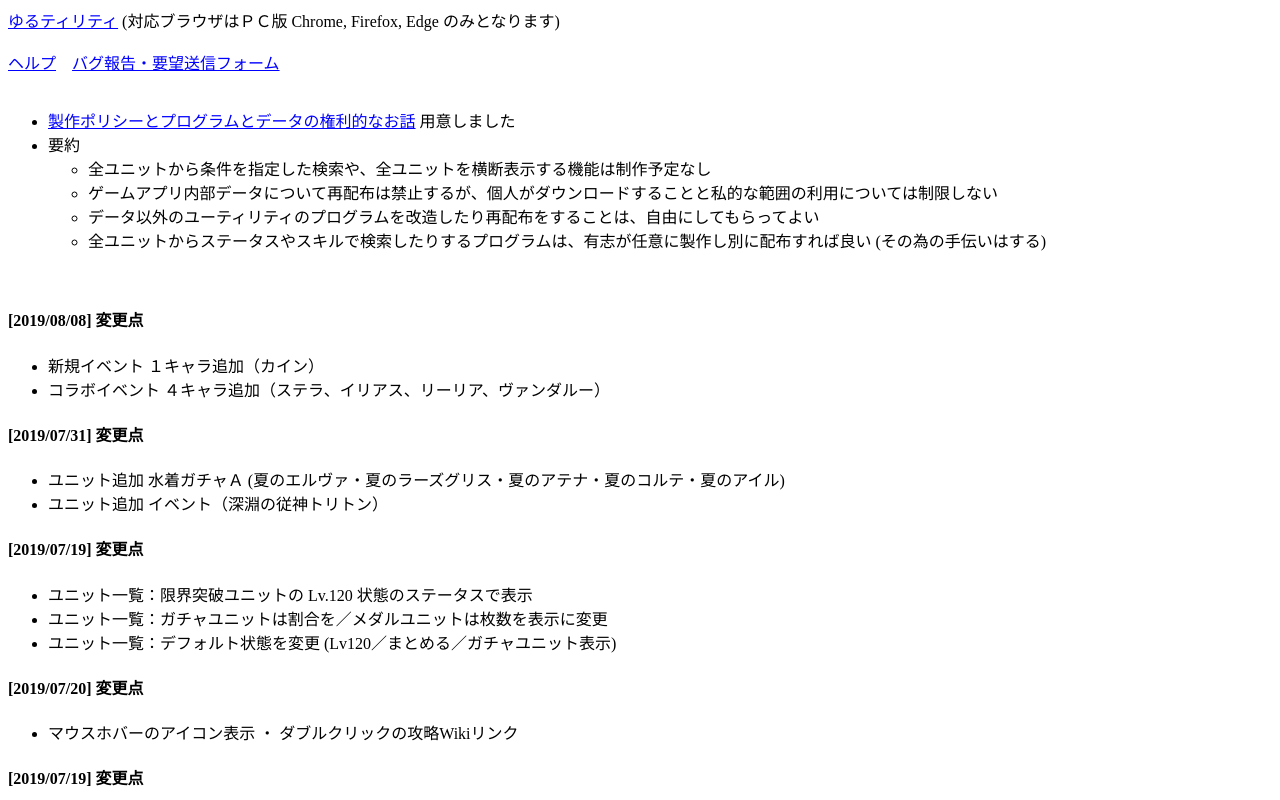
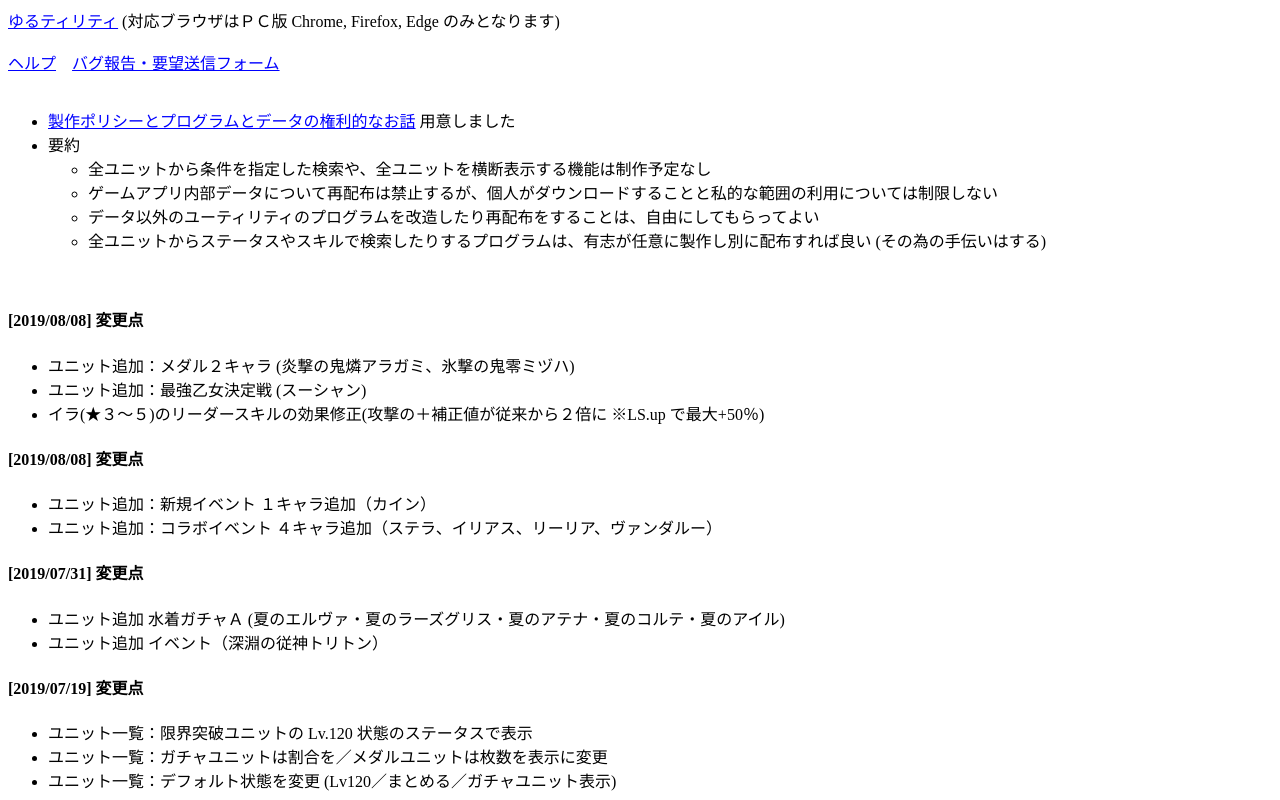
Before and after one commit to yurutility/yurutility.github.io, a plain HTML site: page index.html in a window 1280 px wide. Shown: the top 800 px of the page. Drawn offline with Linux system fonts and the light colour scheme.

Commit message:
更新内容 2019/08/15 アップデート

```diff
--- a/index.html
+++ b/index.html
@@ -28,8 +28,14 @@
     <br>
 	<h4>[2019/08/08] 変更点</h4>
 	<ul>
-		<li>新規イベント １キャラ追加（カイン）</li>
-		<li>コラボイベント ４キャラ追加（ステラ、イリアス、リーリア、ヴァンダルー）</li>
+		<li>ユニット追加：メダル２キャラ (炎撃の鬼燐アラガミ、氷撃の鬼零ミヅハ)</li>
+		<li>ユニット追加：最強乙女決定戦 (スーシャン)</li>
+		<li>イラ(★３～５)のリーダースキルの効果修正(攻撃の＋補正値が従来から２倍に ※LS.up で最大+50％)</li>
+	</ul>
+	<h4>[2019/08/08] 変更点</h4>
+	<ul>
+		<li>ユニット追加：新規イベント １キャラ追加（カイン）</li>
+		<li>ユニット追加：コラボイベント ４キャラ追加（ステラ、イリアス、リーリア、ヴァンダルー）</li>
 	</ul>
 	<h4>[2019/07/31] 変更点</h4>
 	<ul>
```
